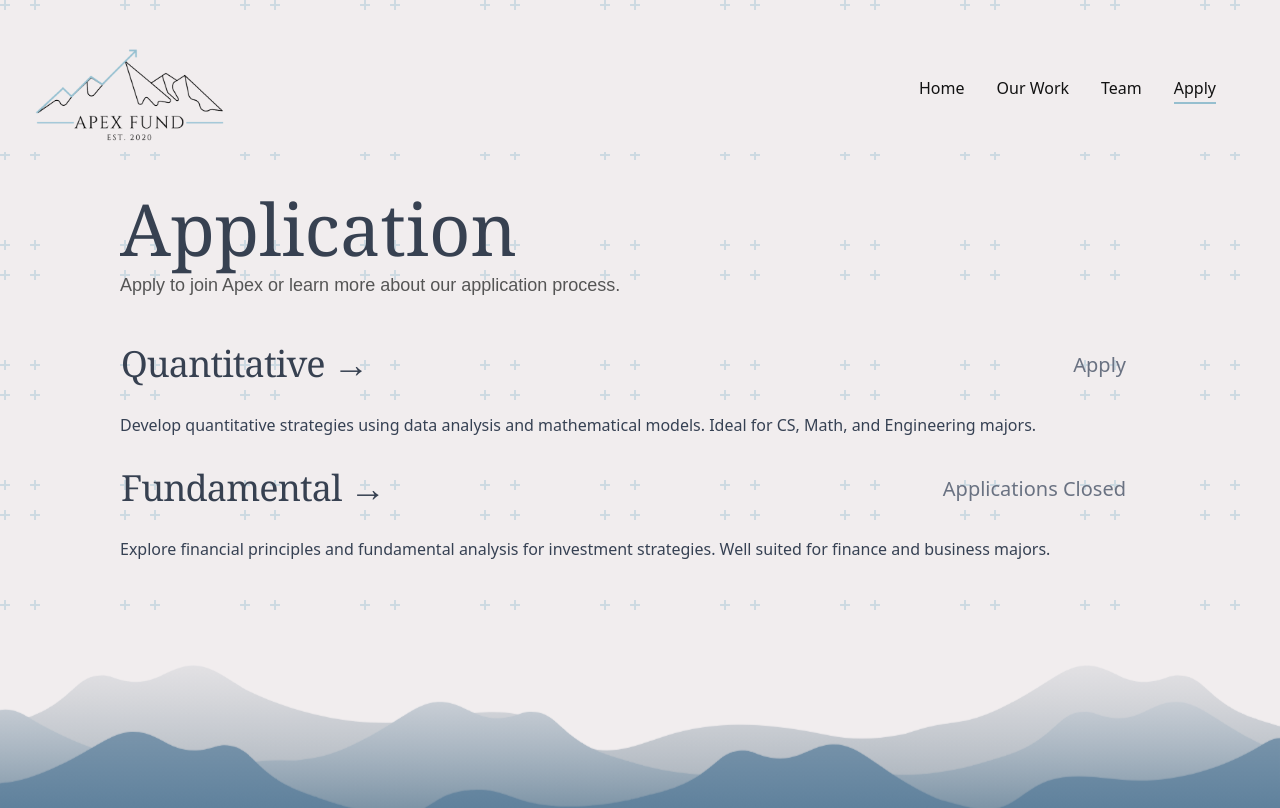
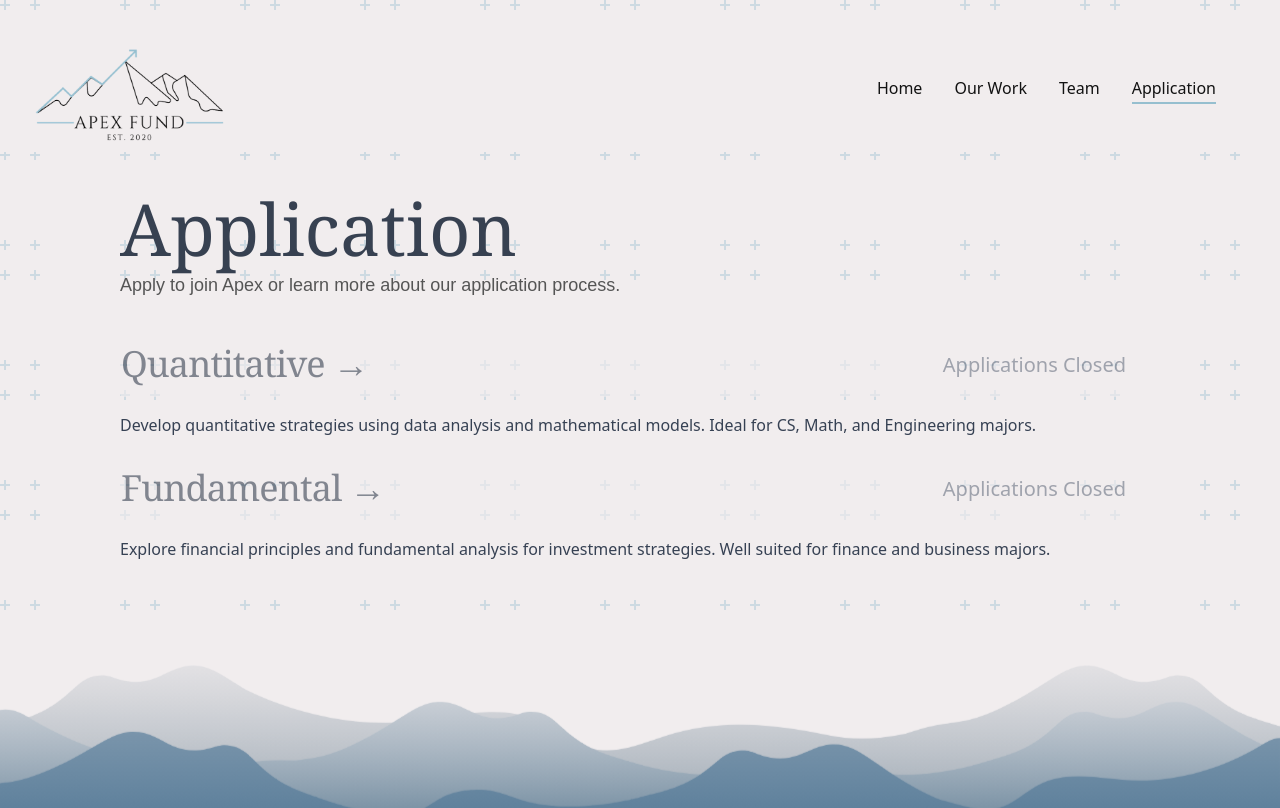
Before and after one commit to apexfund/apex-website, a React (Vite) app: page /application in a window 1280 px wide. Shown: the top 808 px of the page. Built offline with nearby package versions, Linux system fonts and the light colour scheme.

Commit message:
updated applications closed

```diff
--- a/src/components/footer.tsx
+++ b/src/components/footer.tsx
@@ -61,7 +61,7 @@ const Footer = () => (
                   </li>
                   <li>
                     <a href="/application" className="!text-gray-200 hover:!text-white !transition-colors">
-                      Apply
+                      Application
                     </a>
                   </li>
                 </ul>
--- a/src/components/header.tsx
+++ b/src/components/header.tsx
@@ -7,7 +7,7 @@ const navLinks = [
   { to: '/', label: 'Home', exact: true },
   { to: '/our-work', label: 'Our Work' },
   { to: '/meet-the-team', label: 'Team' },
-  { to: '/application', label: 'Apply' }
+  { to: '/application', label: 'Application' }
 ]
 
 const Header = () => {
--- a/src/pages/application.tsx
+++ b/src/pages/application.tsx
@@ -41,29 +41,25 @@ const Application = () => {
                     id="quant-application"
                     className="border border-gray-300 rounded-lg !mb-4"
                   >
-                    <a
-                      href="https://forms.gle/DddEiicn8J2XaAcs9"
-                      target="_blank"
-                      rel="noopener noreferrer"
-                      className="group w-full flex items-center justify-between p-4 bg-transparent hover:bg-transparent focus:outline-none !border !border-transparent hover:!border-[#96BFCF] !rounded"
+                    <div
+                      className="w-full flex items-center justify-between p-4 bg-[#F2EDEE] !border !border-transparent !rounded opacity-60 cursor-not-allowed"
+                      aria-disabled="true"
                     >
                       <h2
                         className="!text-4xl !leading-tight !tracking-tight text-left"
                         style={{ fontFamily: PRIMARY_FONT_FAMILY }}
                       >
                         Quantitative{" "}
-                        <span className="inline-block transition-transform duration-300 group-hover:translate-x-1">
-                          →
-                        </span>
+                        <span className="inline-block">→</span>
                       </h2>
-                      <span className="flex items-center !p-2 transition-all duration-300 !border !border-transparent hover:!border-[#96BFCF] !rounded">
+                      <span className="flex items-center !p-2 !border !border-transparent !rounded">
                         <div className="!p-2 !mt-1">
                           <span className="text-xl mr-4 text-gray-500">
-                            Apply
+                            Applications Closed
                           </span>
                         </div>
                       </span>
-                    </a>
+                    </div>
                   </div>
 
                   <p className="text-left text-base text-gray-700 !mb-4">
@@ -77,29 +73,25 @@ const Application = () => {
                     id="fund-application"
                     className="border border-gray-300 rounded-lg !mb-4"
                   >
-                    <a
-                      href="https://docs.google.com/forms/d/e/1FAIpQLSdtpskvgKSSOkLHtRSrE99tVDMC5wSEttWd6V0j6TfLOJTRCw/viewform"
-                      target="_blank"
-                      rel="noopener noreferrer"
-                      className="group w-full flex items-center justify-between p-4 bg-transparent hover:bg-transparent focus:outline-none !border !border-transparent hover:!border-[#96BFCF] !rounded"
+                    <div
+                      className="w-full flex items-center justify-between p-4 bg-[#F2EDEE] !border !border-transparent !rounded opacity-60 cursor-not-allowed"
+                      aria-disabled="true"
                     >
                       <h2
                         className="!text-4xl !leading-tight !tracking-tight text-left"
                         style={{ fontFamily: PRIMARY_FONT_FAMILY }}
                       >
                         Fundamental{" "}
-                        <span className="inline-block transition-transform duration-300 group-hover:translate-x-1">
-                          →
-                        </span>
+                        <span className="inline-block">→</span>
                       </h2>
-                      <span className="flex items-center !p-2 transition-all duration-300 !border !border-transparent hover:!border-[#96BFCF] !rounded">
+                      <span className="flex items-center !p-2 !border !border-transparent !rounded">
                         <div className="!p-2 !mt-1">
                           <span className="text-xl mr-4 text-gray-500">
                             Applications Closed
                           </span>
                         </div>
                       </span>
-                    </a>
+                    </div>
                   </div>
 
                   <p className="text-left text-base text-gray-700 !mb-4">
--- a/src/pages/landing.tsx
+++ b/src/pages/landing.tsx
@@ -344,7 +344,7 @@ const Landing = () => {
                   to="/application"
                   className="block !px-4 !py-2 text-2xl underline decoration-transparent hover:decoration-[#F1EDEE] text-[#96BFCF] hover:text-[#F1EDEE] transition-all duration-300 ease-in-out"
                 >
-                  Apply Now
+                  Applications Closed
                 </Link>
               </div>
             </div>
```
